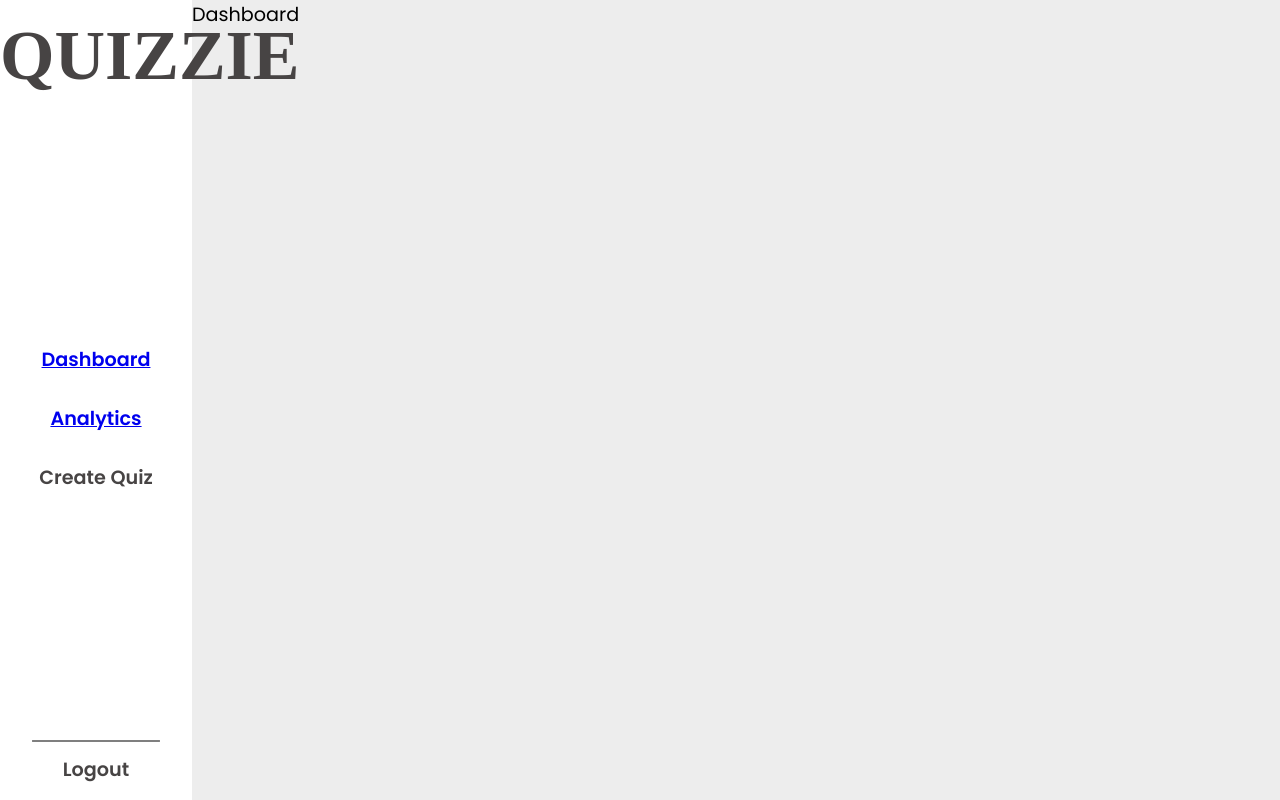
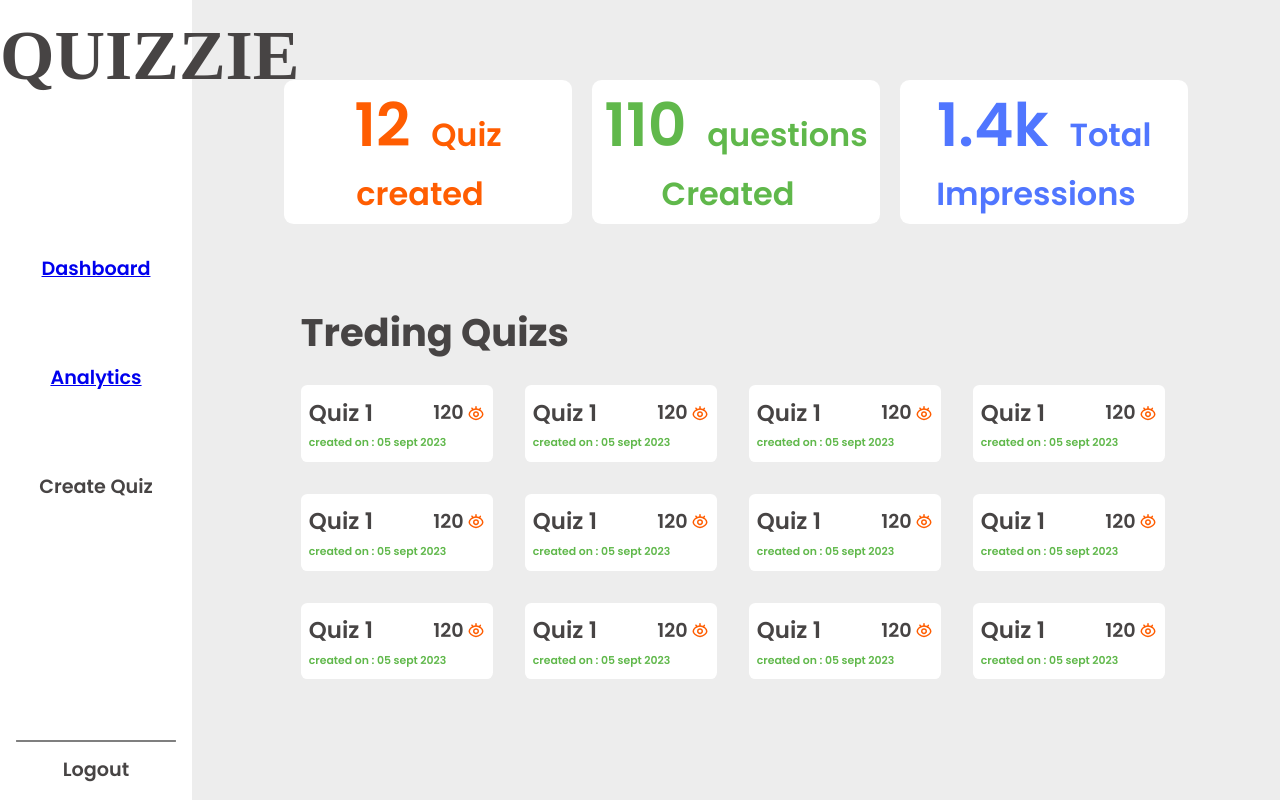
Before and after one commit to 2023PHOENIX/Quizzies, a React (Vite) app in the folder client/: page /dashboard in a window 1280 px wide. Built offline with nearby package versions, Linux system fonts and the light colour scheme; a web font is replaced by a local one.

Commit message:
UI : added dashboard ui component with static data

```diff
--- a/client/src/App.jsx
+++ b/client/src/App.jsx
@@ -5,8 +5,8 @@ import { BrowserRouter as Router, Route, Routes, Link } from "react-router-dom";
 import SideBar from "./components/SideBar/SideBar.jsx";
 import Auth from "./pages/Auth/Auth";
 import Home from "./pages/Home/Home.jsx";
-import DashBoard from "./components/Dashboard/Dashboard.jsx";
-import Analytics from "./components/Analytics/Analytics.jsx";
+import DashBoard from "./pages/Dashboard/Dashboard.jsx";
+import Analytics from "./pages/Analytics/Analytics.jsx";
 import styles from "./app.module.css";
 function App() {
   return (
--- a/client/src/components/Dashboard/Dashboard.jsx
+++ /dev/null
@@ -1,5 +0,0 @@
-const DashBoard = () => {
-  return <div> Dashboard</div>;
-};
-
-export default DashBoard;
--- /dev/null
+++ b/client/src/components/Dashboard/HeadingCard/HeadingCard.jsx
@@ -0,0 +1,13 @@
+import styles from "./headingCard.module.css";
+
+const HeadingCard = ({ text, color, counts }) => {
+  const fontColor = { color: color };
+  return (
+    <div style={fontColor} className={styles.card}>
+      <span className={styles.numericValue}> {counts}</span>
+      <span className={styles.textValue}>{text}</span>
+    </div>
+  );
+};
+
+export default HeadingCard;
--- /dev/null
+++ b/client/src/components/Dashboard/HeadingCard/headingCard.module.css
@@ -0,0 +1,18 @@
+.card {
+  width: 18rem;
+  height: 9rem;
+  background-color: #fff;
+  border-radius: 0.6rem;
+  font-size: 2rem;
+  font-weight: 600;
+  text-align: center;
+}
+
+.numericValue {
+  font-size: 3.75rem;
+  padding-right: 1.3rem;
+}
+
+.textValue {
+  margin-right: 1rem;
+}
--- /dev/null
+++ b/client/src/components/Dashboard/QuizCard/QuizCard.jsx
@@ -0,0 +1,18 @@
+import styles from "./quizCard.module.css";
+import Eye from "../../../assets/eyeView.svg";
+const QuizCard = ({ quizName, views, createdAt }) => {
+  return (
+    <div className={styles.quizCard}>
+      <div className={styles.quizDetails}>
+        <div className={styles.quizName}>{quizName} </div>
+        <div className={styles.views}>
+          {views}
+          <img src={Eye} />
+        </div>
+      </div>
+      <div className={styles.createdAt}>created on : {createdAt}</div>
+    </div>
+  );
+};
+
+export default QuizCard;
--- /dev/null
+++ b/client/src/components/Dashboard/QuizCard/quizCard.module.css
@@ -0,0 +1,33 @@
+.quizCard {
+  border-radius: 0.4rem;
+  background-color: #fff;
+
+  width: 11rem;
+  height: 3.8rem;
+  font-weight: 600;
+  display: flex;
+  flex-direction: column;
+  justify-content: space-around;
+
+  padding: 0.5rem 0.5rem;
+}
+
+.quizName {
+  font-size: 1.43rem;
+}
+.quizDetails {
+  display: flex;
+  justify-content: space-between;
+}
+
+.views {
+  display: flex;
+  gap: 0.2rem;
+  align-items: center;
+}
+.createdAt {
+  display: flex;
+  justify-content: flex-start;
+  color: #60b84b;
+  font-size: 0.68rem;
+}
--- a/client/src/components/SideBar/sidebar.module.css
+++ b/client/src/components/SideBar/sidebar.module.css
@@ -23,13 +23,14 @@
   height: 100%;
   justify-content: center;
 
-  gap: 30px;
+  gap: 5rem;
+  margin-bottom: 5rem;
 }
 .logout {
   margin-bottom: 1rem;
 }
 .line {
-  width: 8rem;
+  width: 10rem;
   margin: auto;
   padding-bottom: 0.8rem;
 }
--- a/client/src/index.css
+++ b/client/src/index.css
@@ -7,6 +7,7 @@ body {
   padding: 0;
   font-family: Poppins;
   font-size: 1.2rem;
+  color: #474444;
 }
 
 h1 {
--- /dev/null
+++ b/client/src/pages/Dashboard/Dashboard.jsx
@@ -0,0 +1,33 @@
+import HeadingCard from "../../components/Dashboard/HeadingCard/HeadingCard.jsx";
+import QuizCard from "../../components/Dashboard/QuizCard/QuizCard.jsx";
+import styles from "./dashboard.module.css";
+const DashBoard = () => {
+  return (
+    <div className={styles.dashboard}>
+      <div className={styles.headingDetails}>
+        <HeadingCard color="#FF5D01" text="Quiz created" counts={12} />
+        <HeadingCard color="#60B84B" text="questions Created" counts={110} />
+        <HeadingCard color="#5076FF" text="Total Impressions" counts={"1.4k"} />
+      </div>
+
+      <h1 className={styles.headingQuiz}> Treding Quizs</h1>
+      <div className={styles.treadingQuiz}>
+        <QuizCard quizName={"Quiz 1"} views={120} createdAt={"05 sept 2023"} />
+        <QuizCard quizName={"Quiz 1"} views={120} createdAt={"05 sept 2023"} />
+        <QuizCard quizName={"Quiz 1"} views={120} createdAt={"05 sept 2023"} />
+        <QuizCard quizName={"Quiz 1"} views={120} createdAt={"05 sept 2023"} />
+        <QuizCard quizName={"Quiz 1"} views={120} createdAt={"05 sept 2023"} />
+        <QuizCard quizName={"Quiz 1"} views={120} createdAt={"05 sept 2023"} />
+        <QuizCard quizName={"Quiz 1"} views={120} createdAt={"05 sept 2023"} />
+        <QuizCard quizName={"Quiz 1"} views={120} createdAt={"05 sept 2023"} />
+        <QuizCard quizName={"Quiz 1"} views={120} createdAt={"05 sept 2023"} />
+        <QuizCard quizName={"Quiz 1"} views={120} createdAt={"05 sept 2023"} />
+        <QuizCard quizName={"Quiz 1"} views={120} createdAt={"05 sept 2023"} />
+        <QuizCard quizName={"Quiz 1"} views={120} createdAt={"05 sept 2023"} />
+        <QuizCard quizName={"Quiz 1"} views={120} createdAt={"05 sept 2023"} />
+      </div>
+    </div>
+  );
+};
+
+export default DashBoard;
--- /dev/null
+++ b/client/src/pages/Dashboard/dashboard.module.css
@@ -0,0 +1,35 @@
+.dashboard {
+  width: 100%;
+  height: 100vh;
+  display: flex;
+  flex-direction: column;
+  align-items: center;
+}
+
+.headingDetails {
+  display: flex;
+  gap: 20px;
+  justify-content: center;
+  margin-top: 5rem;
+  margin-bottom: 5rem;
+}
+.headingQuiz {
+  display: flex;
+  justify-content: flex-start;
+  width: 80%;
+  margin-bottom: 1.5rem;
+}
+.treadingQuiz {
+  display: flex;
+  width: 80%;
+  height: 20rem;
+  flex-wrap: wrap;
+  justify-content: flex-start;
+  gap: 2rem;
+
+  overflow: scroll;
+}
+
+.treadingQuiz::-webkit-scrollbar {
+  display: none;
+}
```
Also changed, not shown: client/src/assets/eyeView.svg (added), client/src/pages/Analytics/Analytics.jsx (renamed from client/src/components/Analytics/Analytics.jsx).
